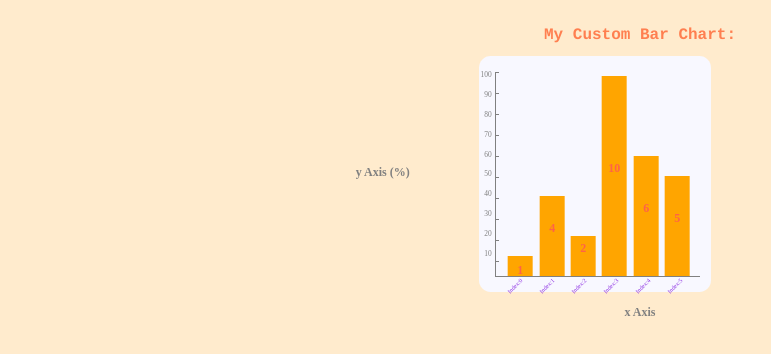
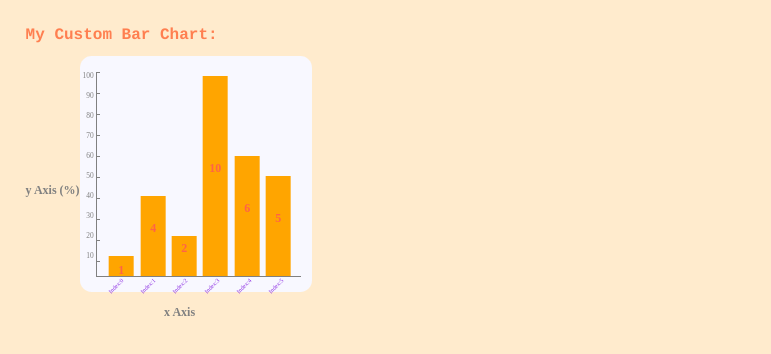
Before and after one commit to jo-wood/prep-course-stretch-project, a website: page main/index.html in a window 1280 px wide. Shown: the whole page, without its empty margins (0-771 px from the left). Drawn offline with nearby package versions, Linux system fonts and the light colour scheme.

Commit message:
improved overall layout

```diff
--- a/main/app.js
+++ b/main/app.js
@@ -53,6 +53,7 @@ return buildChart;
 function axesSetup(datas, option, chartRoot){
 
 /**x axis labels **/
+
     let xAxisLabels = document.createElement('div');
     $(xAxisLabels).attr("id", "axesXLabels");
 
@@ -64,17 +65,18 @@ function axesSetup(datas, option, chartRoot){
 
     $("#root").append(xAxisLabels);
     $('.xlabel').innerWidth(Math.ceil(barFraction) + "%");
-  $('.xlabel').css("color", option.chart.axesX);
 
     //center xlabel div along with any chart's padding
     if (option !== null && option.chart.width !== null){
+      $('.xlabel').css("color", option.chart.axesX);
       $(axesXLabels).css("width", option.chart.width);
       $(axesXLabels).css("padding", $('#chart').css("padding"));
-  } else {
+    } else if (option === null) {
       $(axesXLabels).css("padding", $('#chart').css("padding"));
     }
 
-/** y axis **/
+/** y axis labels **/
+
     $(chartRoot).before("<h2 class='with-y' id='yaxis'>y Axis (%)</h2>"); // to set left of chart
     $('#yaxis').css('float', "left");
 
@@ -94,30 +96,46 @@ function axesSetup(datas, option, chartRoot){
     for (let i = 0; i < highestValue; i++){
         let ticks = "<p class='yticks' style='margin-bottom: " + adjustTicks + "'></p>";
         $(yAxisTicks).append(ticks);
-      $(yscale).append( "<li>" + (highestValue - i)*10 + "</li>" );
+        $(yscale).append( "<li>" + (highestValue - i)*yAxisSteps + "</li>" );
     }
 
   $('#root').prepend(yAxisTicks);
 
-  /** keep y axis relative to root **/
+  // keep y axis relative to root
   $('.wrap-chart').wrapAll("<div class='chart-wrapper with-y' />");
-  /** add scale to y axis **/
 
-
+  // add scale to y axis
   $('.chart-wrapper').prepend(yscale);
 
+  // keep scales relative to ticks and root of chart
+  $('li').css('line-height', (adjustTicks + "px"));
+    //adjust margin by have the line-height for first tick
+  $('ul').css('margin-top', (adjustTicks/2 + "px"));
+
+/**x axis labels **/
+
     //add x axis title after yaxis and chart have been wrapped
-  $('.chart-wrapper').after("<h2 id='xaxis'>x Axis</h2>");
+    $('.chart-wrapper').append("<h2 id='xaxis'>x Axis</h2>");
     $('.with-y').wrapAll("<div class='chartWithY'></div>");
+
+    let yaxisCentered = ($('#yaxis')[0].offsetHeight) / 2;
+    $('#yaxis').css('margin-top', yaxisCentered);
 
 
 return;
 } //fn axesSetup
 
+
 /*************** customize the chart with options **************/
 
 function customize(changes) {
 
+  function chartHeight(newHeight){
+    $('#chart').css('height', newHeight);
+    $('#root').css('height', newHeight);
+  }
+
+  if (changes !== null){
   /*** TITLE specifc customizations ***/
     $('#title').html(changes.title.titleName);
       //original h1 not getting removed?
@@ -127,11 +145,6 @@ function customize(changes) {
     /*** CHART specifc customizations ***/
     $('#chart').css('width', changes.chart.width);
     $('#root').css('width',  changes.chart.width);
-
-  function chartHeight(newHeight){
-    $('#chart').css('height', newHeight);
-    $('#root').css('height', newHeight);
-  }
 
 
   /*** BAR specifc customizations ***/
@@ -155,7 +168,6 @@ function customize(changes) {
           let top = this.offsetHeight;
           let center = this.offsetParent.offsetHeight/2 - top;
           let bottom = this.offsetParent.offsetHeight - top;
-
             if (changes.bars.labelLocation === "center") {
             $(this).css('margin-top', Math.abs(center));
           } else if (changes.bars.labelLocation === "bottom"){
@@ -171,13 +183,12 @@ function customize(changes) {
       chartHeight(changes.chart.height);
       adjustBarLabels($(this.children[0]));
       }
-
-
     });// fn labels
-
+  } //end of if not null
 
 return;
 } //fn customize
+
 
 
 /////////////////////////////////////////////////////////////////
@@ -195,21 +206,15 @@ function drawBarChart(dataSet, options, element){
 
 
   /* allow chart customization */
-  if(options !== null){
   customize(options);
-  }
-
 
   /* add x and y axes relative to added chart */
   chartHeight = $('#chart').css('height');
   chartHeight = parseInt(chartHeight.replace(/[^0-9.,]+/, ''));
+
   axesSetup(dataSet, options, element);
 
-  let yaxisCentered = ($('#yaxis')[0].offsetHeight) / 2;
-  console.log($('#yaxis')[0].offsetHeight);
-  $('#yaxis').css('margin-top', yaxisCentered);
-
-
+return;
 } //fn drawBarChart
 
 
@@ -226,7 +231,7 @@ let custom = {
       width: 200,
       height: 200,
       axesX: "BlueViolet",
-      axesY: null
+      axesY: 20
     },
   bars: {
       barColor: "orange",
--- a/main/styles.css
+++ b/main/styles.css
@@ -1,3 +1,6 @@
+
+/***********  global styles:  ************/
+
 body{
   background: #FFEBCD;
   max-width: 96%;
@@ -7,42 +10,23 @@ body{
 }
 
 div#root{
-  width:92%;
+  width:84%;
+  height:100%;
   padding: 8% 8% 10% 8%;
   background: #F8F8FF;
   border-radius: 5%;
+  margin:0;
 }
 
 h1 {
   width: 100%;
   color:dimGrey;
-  text-align:center;
   float:left;
   margin-top:0;
   margin-bottom:1%;
 }
 
-.chartWithY {
-  width: 100%;
-  margin-left:-10%;
-  display:flex;
-  justify-content: center;
-}
-
-.chart-wrapper {
-  float:left;
-  max-width:90%;
-}
-
-#chart {
-  float:left;
-  width:100%;
-  padding-left: 2%;
-  padding-bottom:2%;
-  border-right: solid thin grey;
-  border-top: solid thin grey;
-  transform: rotate(180deg);
-}
+/***********  bar styles:  ************/
 
 .bar-num{
   background-color: tomato ;
@@ -61,16 +45,37 @@ h1 {
   z-index: 1;
 }
 
+/***********  chart styles:  ************/
+
+#chart {
+  float:left;
+  width:100%;
+  padding-left: 2%;
+  padding-bottom:2%;
+  border-right: solid thin grey;
+  border-top: solid thin grey;
+  transform: rotate(180deg);
+}
+
+.chartWithY {
+  width: 100%;
+  display:flex;
+  justify-content: left;
+}
+
+.chart-wrapper {
+
+}
+
+/***********  axes styles:  ************/
+
+/***  x-axis specific styles:  ***/
 
 #xaxis {
   clear:both;
   min-width: 100%;
   text-align: center;
   float:left;
-}
-
-#axesLabels {
-  width:100%;
 }
 
 p.xlabel{
@@ -81,15 +86,11 @@ p.xlabel{
   transform: rotate(-45deg);
 }
 
+
+/***  y-axis specific styles:  ***/
+
 #yaxis {
-  min-width:10%;
-  float:left;
-
-}
-
-p.yticks {
-  border-top: solid thin grey;
-  margin-top:0;
+  text-align: center;
 }
 
 #axesYTicks {
@@ -98,15 +99,16 @@ p.yticks {
   float:left;
 }
 
+p.yticks {
+  border-top: solid thin grey;
+  margin-top:0;
+}
+
 ul {
   float:left;
   list-style-type: none;
   text-align:right;
-  margin: 7% auto;
   padding-left:1%;
   font-size: 93%;
+  width:6%;
 }
-
-li {
-  margin-bottom:98%;
-}
```
Lines whose indentation alone changed are shown as unchanged.
